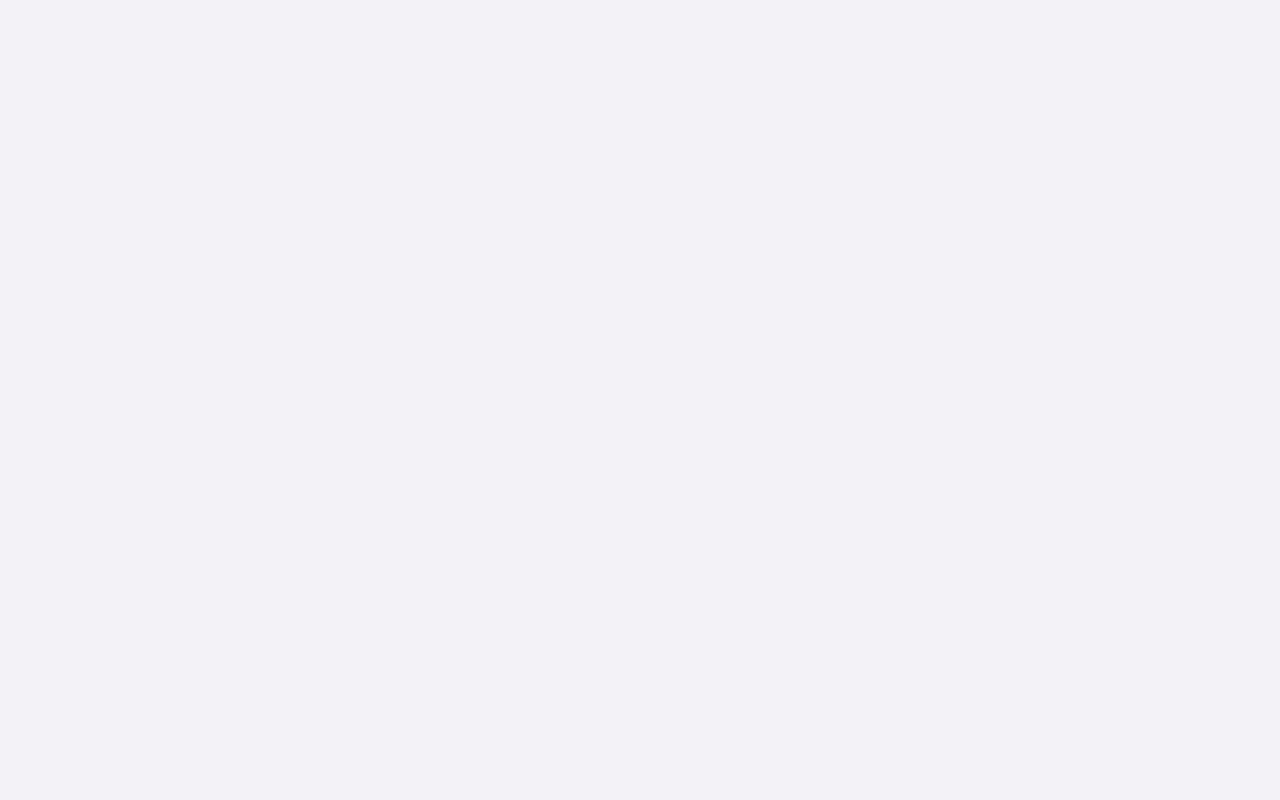
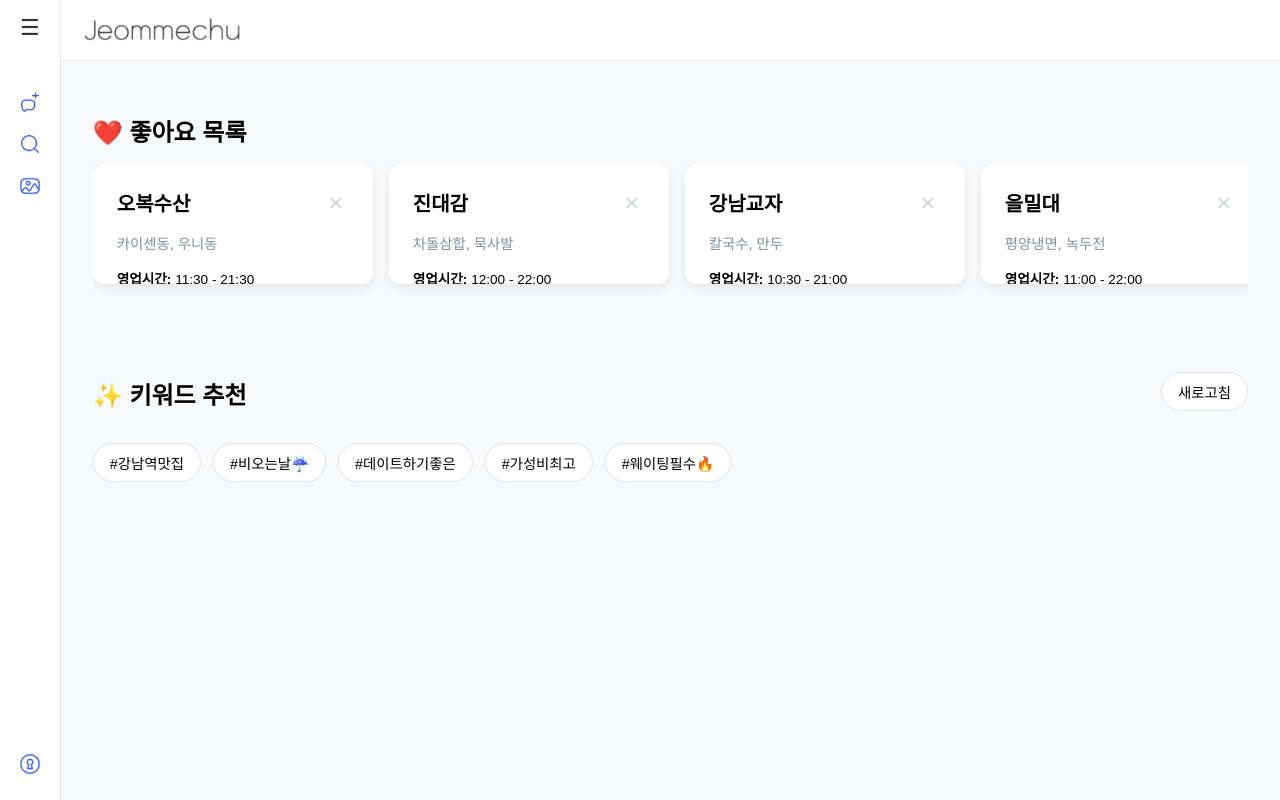
Before and after one commit to fastcampus-toy4/react-front, a React (Create React App) app: page /repository in a window 1280 px wide. Before the commit this address had no page. Built offline with nearby package versions, Linux system fonts and the light colour scheme.

Commit message:
feat: Repository 페이지 구현

```diff
--- a/src/App.css
+++ b/src/App.css
@@ -1,4 +1,4 @@
-body {
+/* body {
   margin: 0;
   font-family: -apple-system, BlinkMacSystemFont, 'Segoe UI', 'Roboto', 'Oxygen',
     'Ubuntu', 'Cantarell', 'Fira Sans', 'Droid Sans', 'Helvetica Neue',
@@ -16,4 +16,25 @@ body {
   flex-grow: 1;
   height: 100vh;
   display: flex;
+} */
+
+/* 전체 레이아웃 컨테이너 */
+.layout-container {
+  display: flex; /* ★★★ 사이드바와 오른쪽 영역을 가로로 배치 */
+  height: 100vh;
 }
+
+/* 헤더와 메인 콘텐츠를 감싸는 래퍼 */
+.content-wrapper {
+  display: flex;
+  flex-direction: column; /* 헤더와 메인 콘텐츠를 세로로 쌓음 */
+  flex-grow: 1; /* 사이드바를 제외한 나머지 공간을 모두 차지 */
+  overflow: hidden;
+}
+
+/* 실제 페이지 내용이 표시될 메인 콘텐츠 영역 */
+.main-content {
+  flex-grow: 1; /* 헤더를 제외한 나머지 세로 공간을 모두 차지 */
+  overflow-y: auto; /* 내용이 길어지면 이 안에서만 스크롤 */
+  background-color: #f8f9fa;
+}
--- a/src/App.js
+++ b/src/App.js
@@ -4,7 +4,7 @@ import MainLayout from './components/layout/MainLayout';
 import HomePage from './pages/Home/HomePage';
 import ChatPage from './pages/Chat/ChatPage';
 // import SearchPage from './pages/Search/SearchPage';
-// import RepositoryPage from './pages/Repository/RepositoryPage';
+import RepositoryPage from './pages/Repository/RepositoryPage';
 import LoginPage from './pages/Login/LoginPage';
 
 
@@ -15,8 +15,8 @@ function App() {
         <Route path="/" element={<HomePage />} />
         <Route path="/chat" element={<ChatPage />} />
         <Route path="/chat/:id" element={<ChatPage />} />
-        {/* <Route path="/search" element={<SearchPage />} />
-        <Route path="/repository" element={<RepositoryPage />} /> */}
+        {/* <Route path="/search" element={<SearchPage />} /> */}
+        <Route path="/repository" element={<RepositoryPage />} />
       </Route>
 
       <Route path="/login" element={<LoginPage />} />
--- /dev/null
+++ b/src/components/layout/Header.css
@@ -0,0 +1,17 @@
+
+.app-header {
+  padding: 15px 20px;
+  border-bottom: 1px solid #eaeaea;
+  display: flex;
+  align-items: center;
+
+}
+.header-logo {
+  font-weight: bold;
+  font-size: 20px;
+  cursor: pointer;
+}
+.header-logo img {
+  height: 30px; /* 로고 이미지의 높이를 지정 (너비는 자동으로 조절됨) */
+  display: block; /* 이미지 아래 불필요한 여백 제거 */
+}
--- a/src/pages/Chat/components/ChatHeader.js
+++ b/src/components/layout/Header.js
@@ -1,15 +1,16 @@
 import React from 'react';
 import { Link } from 'react-router-dom';
 import logoImage from 'assets/images/logo.png';
+import './Header.css';
 
-function ChatHeader() {
+function Header() {
   return (
-    <header className="chat-header">
-      <Link to="/" className="logo">
+    <header className="app-header">
+      <Link to="/" className="header-logo">
         <img src={logoImage} alt="점메추봇 로고" />
       </Link>
     </header>
   );
 }
 
-export default ChatHeader;
+export default Header;
--- a/src/components/layout/MainLayout.js
+++ b/src/components/layout/MainLayout.js
@@ -1,17 +1,23 @@
 import React, { useState } from 'react';
 import { Outlet } from 'react-router-dom';
+import Header from './Header';
 import Sidebar from './Sidebar';
 import 'App.css';
 
-function MainLayout() {
+function MainLayout() { //Header, footer, sidebar ...
+  // 사이드바 토글 로직
   const [isSidebarOpen, setSidebarOpen] = useState(false);
   const toggleSidebar = () => setSidebarOpen(!isSidebarOpen);
 
   return (
-    <div className="app-container">
+    <div className="layout-container">
       <Sidebar isOpen={isSidebarOpen} onToggle={toggleSidebar} />
-      {/* Outlet이 HomePage.js 또는 ChatPage.js로 바뀝니다. */}
-      <Outlet />
+      <div className="content-wrapper">
+        <Header />
+        <main className="main-content">
+          <Outlet />
+        </main>
+      </div>
     </div>
   );
 }
--- a/src/components/layout/Sidebar.css
+++ b/src/components/layout/Sidebar.css
@@ -1,7 +1,7 @@
 /* 기본 사이드바 컨테이너 */
 .sidebar {
   width: 260px;
-  background-color: rgba(255, 255, 255, 0.8);
+  background-color: rgba(255, 255, 255, 0);
   color: black;
   display: flex;
   flex-direction: column;
@@ -88,7 +88,7 @@
 /* --- 축소 상태(:not(.open)) 스타일 --- */
 .sidebar:not(.open) {
   width: 65px;
-  background-color: #f5f5f5;
+  background-color: #ffffff;
   color: #333;
   border-right: 1px solid #eaeaea;
 }
--- a/src/pages/Chat/components/ChatBot.js
+++ b/src/pages/Chat/components/ChatBot.js
@@ -2,7 +2,6 @@ import React, { useState, useRef, useEffect } from 'react';
 import { Link } from 'react-router-dom';
 import './ChatBot.css';
 import ChatInput from './ChatInput';
-import logoImage from 'assets/images/logo.png';
 import likeIcon from 'assets/images/like.png';
 import likeFilledIcon from 'assets/images/like-filled.png';
 import dislikeIcon from 'assets/images/dislike.png';
@@ -39,11 +38,7 @@ function ChatBot({ messages, onSend, feedback, toast, copyStatus, handleCopy, ha
 
   return (
     <div className="chatbot-container">
-      <header className="chat-header">
-        <Link to="/" className="logo">
-          <img src={logoImage} alt="점메추봇 로고" />
-        </Link>
-      </header>
+
       <div className="message-area" ref={messageAreaRef}>
         {messages.filter(Boolean).map((msg, index) => (
            <div key={index} className={`message-wrapper ${msg.sender}`}>
--- /dev/null
+++ b/src/pages/Repository/Repository.css
@@ -0,0 +1,117 @@
+/* 전체 페이지 클래스명 변경 */
+.repository-page {
+  padding: 2rem;
+  background-color: #f8f9fa;
+  font-family: 'Pretendard', sans-serif;
+}
+
+/* 섹션 클래스명 변경 */
+.repository-section {
+  margin-bottom: 3rem;
+}
+.section-title {
+  font-size: 1.5rem;
+  margin-bottom: 1rem;
+}
+.section-header {
+  display: flex;
+  justify-content: space-between;
+  align-items: center;
+  margin-bottom: 1rem;
+}
+
+/* 가로 스크롤 카드 리스트 */
+.card-list-horizontal {
+  display: flex;
+  gap: 1rem;
+  overflow-x: auto;
+  padding-bottom: 1.5rem;
+}
+.card-list-horizontal::-webkit-scrollbar {
+  height: 8px;
+}
+.card-list-horizontal::-webkit-scrollbar-thumb {
+  background-color: #dee2e6;
+  border-radius: 4px;
+}
+
+/* 맛집 카드 */
+.restaurant-card {
+  flex: 0 0 280px;
+  background-color: white;
+  border-radius: 12px;
+  box-shadow: 0 4px 12px rgba(0,0,0,0.08);
+  padding: 1.5rem;
+  cursor: pointer;
+  transition: all 0.3s ease;
+  height: 120px;
+  overflow: hidden;
+}
+.restaurant-card.expanded {
+  height: 220px;
+}
+
+.card-header {
+  display: flex;
+  justify-content: space-between;
+  align-items: center;
+  margin-bottom: 0.5rem;
+}
+.card-header h3 {
+  font-size: 1.25rem;
+  margin: 0;
+}
+.card-menu {
+  font-size: 0.9rem;
+  color: #868e96;
+  white-space: nowrap;
+  overflow: hidden;
+  text-overflow: ellipsis;
+  margin-bottom: 1rem;
+}
+
+/* 카드 상세 정보 */
+.card-details {
+  font-size: 0.85rem;
+  line-height: 1.6;
+}
+.card-details p {
+  margin: 0.25rem 0;
+}
+.card-details a {
+  display: inline-block;
+  margin-top: 0.75rem;
+  font-weight: bold;
+  color: #20c997;
+  text-decoration: none;
+}
+
+/* 버튼 스타일 */
+.delete-btn {
+  background: none;
+  border: none;
+  font-size: 1.5rem;
+  color: #ced4da;
+  cursor: pointer;
+}
+.see-more-btn, .refresh-btn, .keyword-btn {
+  border: 1px solid #dee2e6;
+  background-color: white;
+  border-radius: 20px;
+  padding: 0.5rem 1rem;
+  cursor: pointer;
+  font-size: 0.9rem;
+}
+.see-more-btn {
+  align-self: center;
+}
+
+/* 키워드 리스트 */
+.keyword-list {
+  display: flex;
+  gap: 0.75rem;
+  flex-wrap: wrap;
+}
+.keyword-btn:hover {
+  background-color: #f1f3f5;
+}
--- /dev/null
+++ b/src/pages/Repository/RepositoryPage.js
@@ -0,0 +1,83 @@
+import React, { useState, useEffect } from 'react';
+import './Repository.css';
+
+// --- 가상 데이터 (API 연동 전 테스트용) ---
+const initialLikedRestaurants = [
+  { id: 1, name: '오복수산', menu: '카이센동, 우니동', hours: '11:30 - 21:30', address: '서울 강남구 테헤란로 123', mapUrl: 'https://naver.me/...' },
+  { id: 2, name: '진대감', menu: '차돌삼합, 묵사발', hours: '12:00 - 22:00', address: '서울 마포구 합정동 456', mapUrl: 'https://naver.me/...' },
+  { id: 3, name: '강남교자', menu: '칼국수, 만두', hours: '10:30 - 21:00', address: '서울 서초구 강남대로 789', mapUrl: 'https://naver.me/...' },
+  { id: 4, name: '을밀대', menu: '평양냉면, 녹두전', hours: '11:00 - 22:00', address: '서울 마포구 염리동 12', mapUrl: 'https://naver.me/...' },
+  { id: 5, name: '몽탄', menu: '우대갈비, 짚불삼겹살', hours: '12:00 - 22:00', address: '서울 용산구 한강로 34', mapUrl: 'https://naver.me/...' },
+  { id: 6, name: '더 키친 살바토레', menu: 'D.O.C 피자', hours: '11:30 - 22:00', address: '서울 강남구 압구정로 456', mapUrl: 'https://naver.me/...' },
+];
+
+const initialKeywords = ['#강남역맛집', '#비오는날☔️', '#데이트하기좋은', '#가성비최고', '#웨이팅필수🔥'];
+// --- 가상 데이터 끝 ---
+
+
+function Repository() {
+  const [likedRestaurants, setLikedRestaurants] = useState([]);
+  const [keywords, setKeywords] = useState([]);
+  const [expandedCard, setExpandedCard] = useState(null);
+
+  useEffect(() => {
+    setLikedRestaurants(initialLikedRestaurants);
+    setKeywords(initialKeywords);
+  }, []);
+
+  const handleCardClick = (id) => {
+    setExpandedCard(expandedCard === id ? null : id);
+  };
+
+  const handleDelete = (e, id) => {
+    e.stopPropagation();
+    if (window.confirm('정말 삭제하시겠습니까?')) {
+      setLikedRestaurants(likedRestaurants.filter(r => r.id !== id));
+    }
+  };
+
+  return (
+    <div className="repository-page">
+      <section className="repository-section">
+        <h2 className="section-title">❤️ 좋아요 목록</h2>
+        <div className="card-list-horizontal">
+          {likedRestaurants.slice(0, 5).map(r => (
+            <div
+              key={r.id}
+              className={`restaurant-card ${expandedCard === r.id ? 'expanded' : ''}`}
+              onClick={() => handleCardClick(r.id)}
+            >
+              <div className="card-header">
+                <h3>{r.name}</h3>
+                <button className="delete-btn" onClick={(e) => handleDelete(e, r.id)}>×</button>
+              </div>
+              <p className="card-menu">{r.menu}</p>
+              <div className="card-details">
+                <p><strong>영업시간:</strong> {r.hours}</p>
+                <p><strong>주소:</strong> {r.address}</p>
+                <a href={r.mapUrl} target="_blank" rel="noopener noreferrer" onClick={(e) => e.stopPropagation()}>
+                  네이버 지도로 보기
+                </a>
+              </div>
+            </div>
+          ))}
+          {likedRestaurants.length > 5 && <button className="see-more-btn">더보기</button>}
+        </div>
+      </section>
+
+      <section className="repository-section">
+        <div className="section-header">
+          <h2 className="section-title">✨ 키워드 추천</h2>
+          <button className="refresh-btn">새로고침</button>
+        </div>
+        <div className="keyword-list">
+          {keywords.map(keyword => (
+            <button key={keyword} className="keyword-btn">{keyword}</button>
+          ))}
+        </div>
+      </section>
+    </div>
+  );
+}
+
+export default Repository;
```
Also changed, not shown: src/pages/Chat/components/ChatBot.css (+15 -52 lines).
